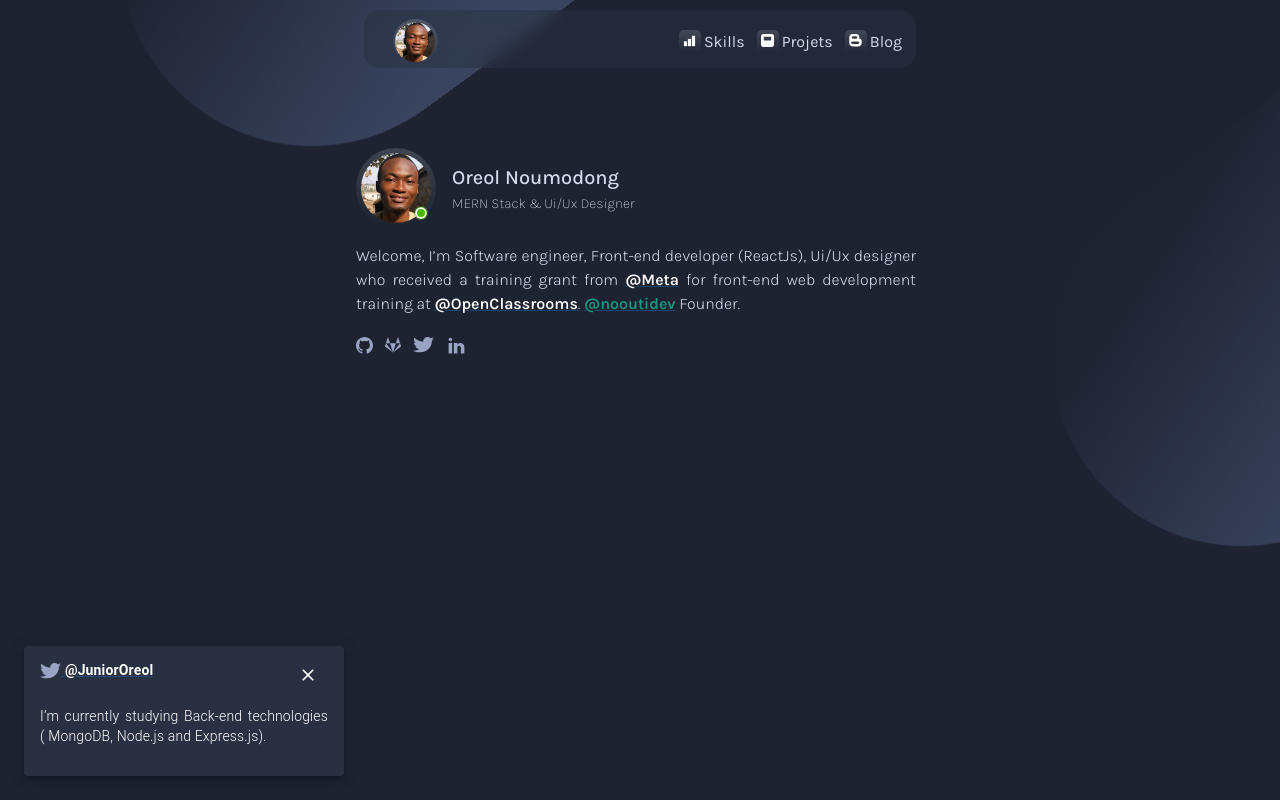
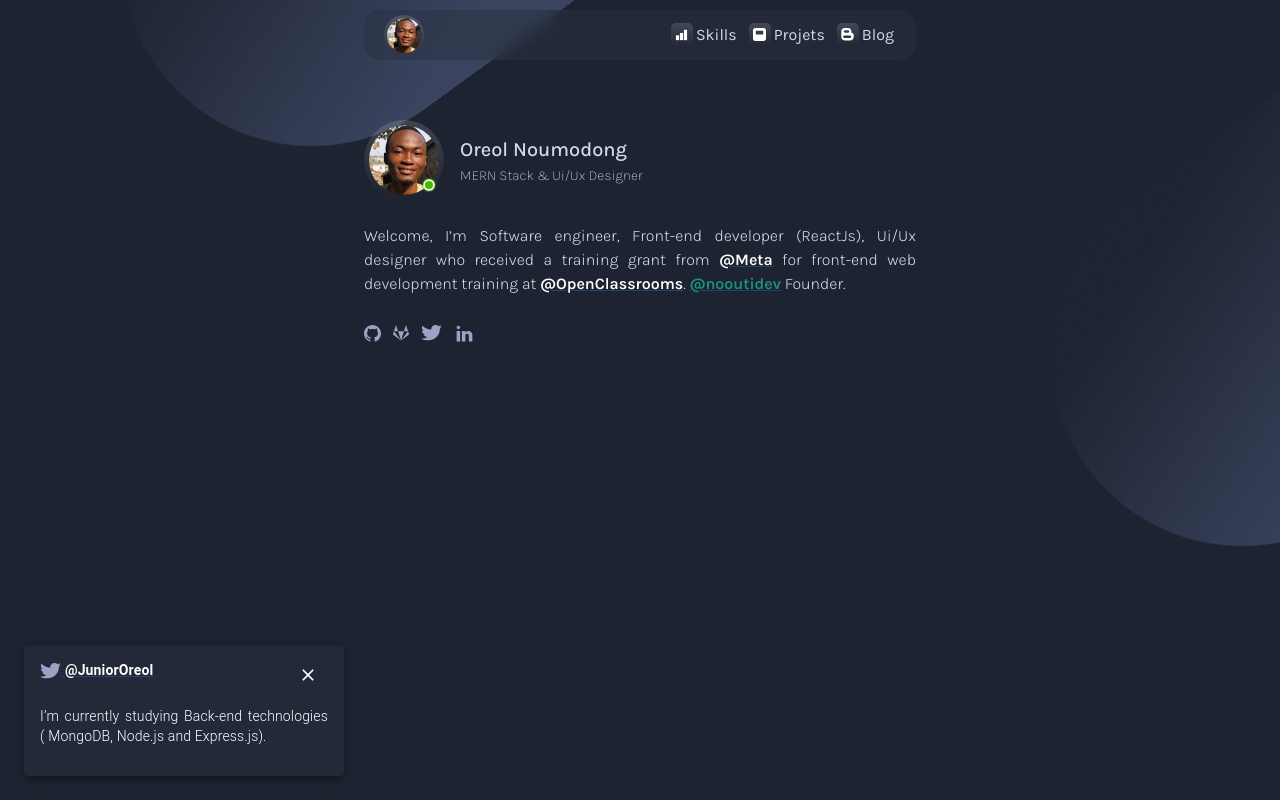
Before and after one commit to noutijo/oreolnoumodong, a React (Create React App) app: page / in a window 1280 px wide. Built offline with nearby package versions, Linux system fonts and the light colour scheme.

Commit message:
Complete Menu

```diff
--- a/public/index.html
+++ b/public/index.html
@@ -4,7 +4,7 @@
 <head>
   <meta charset="utf-8" />
   <link rel="icon" href="%PUBLIC_URL%/icon.png" />
-  <meta name="viewport" content="width=device-width, initial-scale=1" />
+  <meta name="viewport" content= "width=device-width, user-scalable=no">
   <!--<meta name="viewport" content="initial-scale=1, width=device-width" />-->
   <meta name="theme-color" content="#000000" />
   <meta name="description" content="Web site created using create-react-app" />
--- a/src/components/App.js
+++ b/src/components/App.js
@@ -8,16 +8,15 @@
 function App() {
 
   return (
-    <>
+    <div className="center-content">
 
+      <Menu />
       <Container maxWidth="sm">
-        <Menu />
         <Me />
         <SnackBar />
       </Container>
 
-
-    </>
+    </div>
   );
 }
 export default App;
--- a/src/components/Me.js
+++ b/src/components/Me.js
@@ -48,9 +48,9 @@
 
     return (
         <>
-            <Box mt={10} sx={{ flexGrow: 1 }}>
+            <Box mt={15} sx={{ flexGrow: 1 }}>
                 <Grid container spacing={1}>
-                    <Grid style={{ display: "inherit", paddingLeft: "0px"}} item xs={12} >
+                    <Grid style={{ display: "inherit" }} item xs={12} >
                         <Stack className="center-content circle100 bg-gradient" sx={{ width: 80, height: 80 }} direction="row" spacing={2}>
                             <Tooltip title="Available" placement="bottom-start">
                                 <StyledBadge
@@ -74,18 +74,19 @@
                             </div>
                         </Grid>
                     </Grid>
-                    <Grid mt={2} xs={12} className="enter-content-left">
+                    <Grid mt={2} item xs={12}>
 
                         <p className="fontWeight300 fontSize16 text-justify">
                             Welcome, I’m Software engineer, Front-end developer (ReactJs), Ui/Ux designer  who received a training grant from <Link href="http://meta.com/" target="_blank"><span className="fontWeight600 white-color">@Meta</span></Link> for front-end web development training at <Link href="https://openclassrooms.com/" target="_blank"><span className="fontWeight600 white-color">@OpenClassrooms</span></Link>. <Link href="https://twitter.com/nooutidev" target="_blank"><span className="fontWeight600 green-color">@nooutidev</span></Link> Founder.
-                            </p>
+                        </p>
                     </Grid>
-                    <Grid xs={12} className="enter-content-left">
-
+                    <Grid item xs={12}>
+                    <p>
                         <Link href="https://github.com/noutijo" target="_blank"><img style={{ with: "23px", height: "17px" }} src={github} alt="github icon" /></Link>
                         <Link ml={1.5} href="https://gitlab.com/oreolnoumodong" target="_blank"><img style={{ with: "22px", height: "16px" }} src={gitlab} alt="gitlab icon" /></Link>
                         <Link ml={1.5} href="https://twitter.com/JuniorOreol" target="_blank"><img style={{ with: "22px", height: "16px" }} src={twitter} alt="twitter icon" /></Link>
                         <Link ml={1.5} href="https://www.linkedin.com/in/oreolnoumodong/" target="_blank"><img style={{ with: "27px", height: "21px" }} src={linkedin} alt="linkedin icon" /></Link>
+                    </p>
                     </Grid>
                 </Grid>
             </Box>
--- a/src/components/Menu.js
+++ b/src/components/Menu.js
@@ -1,8 +1,4 @@
 import * as React from 'react';
-import { styled } from '@mui/material/styles';
-import Box from '@mui/material/Box';
-import Paper from '@mui/material/Paper';
-import Grid from '@mui/material/Grid';
 import Stack from '@mui/material/Stack';
 import Avatar from '@mui/material/Avatar';
 
@@ -13,28 +9,27 @@
 import porfolio from "../images/porfolio.svg";
 import blog from "../images/blog.svg";
 
-import hire from "../images/hire.svg";
 import profile from "../images/profile.PNG";
 
 export default function Menu() {
 
 
     return (
-        <div style={{padding:"1px 2px 4px 6px"}} className="bg-menu">
-            <Box mt={1} sx={{ flexGrow: 1 }} >
-                <Grid container>
-                    <Grid item xs={2} className="center-content" >
-                        <Stack className="center-content circle100 bg-gradient" sx={{ width: 45, height: 45 }} direction="row" spacing={2}>
-                            <Avatar mr={50} sx={{ width: 40, height: 40 }} alt="Oreol Noumodong" src={profile} />
-                        </Stack>
-                    </Grid>
-                    <Grid item xs={10} style={{ display: "inherit", paddingLeft: "0px" }} className="center-content-right">
+        <Container sx={{ flexGrow: 1 }} className="position-menu" maxWidth="sm">
+            <div className="bg-menu" style={{ height: "50px", padding: "5px 10px 5px 20px" }}>
+                <div style={{ float: "left" }} className="center-content">
+                    <Stack className="center-content circle100 bg-gradient" sx={{ width: 40, height: 40 }} direction="row" spacing={2}>
+                        <Avatar sx={{ width: 35, height: 35 }} alt="Oreol Noumodong" src={profile} />
+                    </Stack>
+                </div>
+                <div style={{ float: "right" }} >
+                    <div className="center-content-left" style={{ height: "40px" }} >
                         <MenuItem icon={skills} text={"Skills"} />
                         <MenuItem icon={porfolio} text={"Projets"} />
                         <MenuItem icon={blog} text={"Blog"} />
-                    </Grid>
-                </Grid>
-            </Box>
-        </div>
+                    </div>
+                </div>
+            </div>
+        </Container >
     );
 }
--- a/src/components/MenuItem.js
+++ b/src/components/MenuItem.js
@@ -3,10 +3,8 @@
 
 export default function MenuItem({ icon, text }) {
 
-
     return (
         <>
-
             <Box style={{ display: "inherit", marginRight: { text } === "Blog" ? "0px" : "12px" }}>
                 <span style={{ width:  "22px", height: "22px", marginRight: "3px", borderRadius: "5px" }} className="center-content bg-gradient">
                     <img style={{ width:"13px", height: "13px" }} src={icon} alt="twitter icon" />
--- a/src/styles/main.css
+++ b/src/styles/main.css
@@ -153,8 +153,14 @@
 }
 
 /*snack bar */
-#root > div > div.MuiSnackbar-root.MuiSnackbar-anchorOriginBottomLeft.css-cpgvjg-MuiSnackbar-root > div {
-  background-color: #293041;
+#root
+> div
+> div:nth-child(2)
+> div.MuiSnackbar-root.MuiSnackbar-anchorOriginBottomLeft.animate__animated.animate__slideInDown.css-cpgvjg-MuiSnackbar-root
+> div {
+  background: rgba(41, 48, 65, 0.5);
+  -webkit-backdrop-filter: blur(8px);
+          backdrop-filter: blur(8px);
 }
 
 a {
@@ -168,14 +174,16 @@
 }
 
 /*Menu*/
+.position-menu {
+  position: fixed;
+  top: 10px;
+  z-index: 100;
+}
+
 .bg-menu {
   background: rgba(41, 48, 65, 0.5);
   -webkit-backdrop-filter: blur(8px);
           backdrop-filter: blur(8px);
   border-radius: 1rem;
-  /*position: fixed;
-top:0px;*/
-  margin-top: 10px;
-  z-index: 100;
 }
 /*# sourceMappingURL=main.css.map */
--- a/src/styles/main.scss
+++ b/src/styles/main.scss
@@ -1,6 +1,6 @@
 @import "settings";
 
-*{
+* {
   box-sizing: border-box;
 }
 
@@ -12,74 +12,74 @@
   font-weight: $s;
 }
 
-.fontSize14{
+.fontSize14 {
   @include setupFontSize(14px);
 }
-.fontSize16{
+.fontSize16 {
   @include setupFontSize(16px);
 }
-.fontSize20{
+.fontSize20 {
   @include setupFontSize(20px);
 }
-.fontSize24{
+.fontSize24 {
   @include setupFontSize(24px);
 }
-.fontSize27{
+.fontSize27 {
   @include setupFontSize(27px);
 }
 
-.fontWeight200{
+.fontWeight200 {
   @include setupFontweight(200);
 }
-.fontWeight300{
+.fontWeight300 {
   @include setupFontweight(300);
 }
-.fontWeight400{
+.fontWeight400 {
   @include setupFontweight(400);
 }
-.fontWeight500{
+.fontWeight500 {
   @include setupFontweight(500);
 }
-.fontWeight600{
+.fontWeight600 {
   @include setupFontweight(600);
 }
-.fontWeight700{
+.fontWeight700 {
   @include setupFontweight(700);
 }
-.text-justify{
+.text-justify {
   text-align: justify;
 }
-.green-color{
-color:$greencolor;
+.green-color {
+  color: $greencolor;
 }
-.white-color{
-color:white;
+.white-color {
+  color: white;
 }
 
-@mixin centerSetup(){
+@mixin centerSetup() {
   display: flex;
   align-items: center;
   height: auto;
   box-sizing: border-box;
 }
-.center-content{
+.center-content {
   @include centerSetup;
   justify-content: center;
 }
-.center-content-left{
+.center-content-left {
   @include centerSetup;
   justify-content: left;
 }
-.center-content-right{
+.center-content-right {
   @include centerSetup;
   justify-content: right;
 }
 
-.circle100{
+.circle100 {
   border-radius: 100px;
 }
 
-.bg-gradient{
+.bg-gradient {
   background: linear-gradient(143.49deg, #ced4e7 6.23%, #8994b4 61.97%);
 }
 
@@ -88,13 +88,17 @@
   width: 600px;
   height: 382px;
   top: $mt;
-background: linear-gradient(160deg, rgba(30, 35, 49, 0.5) 19.27%, #3a445f 74.24%);
+  background: linear-gradient(
+    160deg,
+    rgba(30, 35, 49, 0.5) 19.27%,
+    #3a445f 74.24%
+  );
   border-radius: 200px;
   transform: rotate(-36deg);
-z-index:-1;
+  z-index: -1;
 }
 
-body{
+body {
   background-color: $maincolor;
   color: $textcolor;
   font-family: $myFont;
@@ -103,13 +107,13 @@
   margin: 0;
   padding: 0;
 
-&::before{
+  &::before {
     content: "";
     @include setupForm(-300px);
     left: 100px;
   }
 
-&::after{
+  &::after {
     content: "";
     @include setupForm(100px);
     right: -350px;
@@ -118,27 +122,34 @@
 
 /*snack bar */
 
-#root > div > div.MuiSnackbar-root.MuiSnackbar-anchorOriginBottomLeft.css-cpgvjg-MuiSnackbar-root > div{
-    background-color:$secondcolor;
+#root
+  > div
+  > div:nth-child(2)
+  > div.MuiSnackbar-root.MuiSnackbar-anchorOriginBottomLeft.animate__animated.animate__slideInDown.css-cpgvjg-MuiSnackbar-root
+  > div {
+  background: $secondcolorrgba;
+  backdrop-filter: blur(8px);
 }
 
-a{
+a {
   text-decoration: none;
-    color:inherit;
+  color: inherit;
   font-family: $myFont;
-    &:hover{
-        color:white;
+  &:hover {
+    color: white;
   }
 }
 
+/*Menu*/
 
-/*Menu*/
-.bg-menu{
+.position-menu {
+  position: fixed;
+  top: 10px;
+  z-index: 100;
+}
+
+.bg-menu {
   background: $secondcolorrgba;
   backdrop-filter: blur(8px);
   border-radius: 1rem;
-/*position: fixed;
-top:0px;*/
-margin-top:10px;
-z-index: 100;
 }
```
Also changed, not shown: 1 other file (tests, documents, lock files or other folders). Lines whose indentation alone changed are shown as unchanged.
